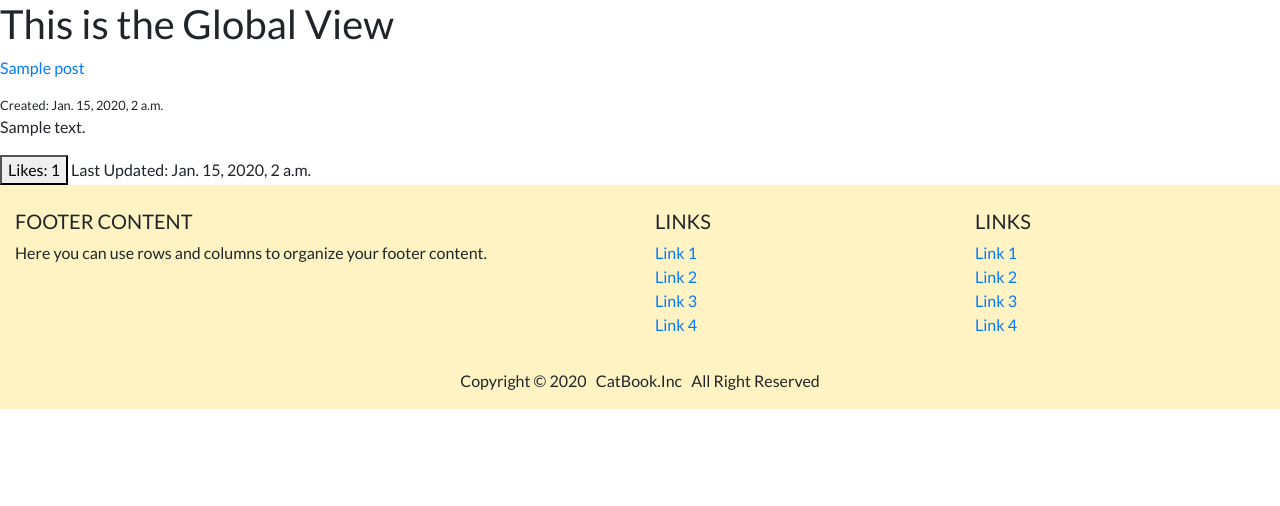
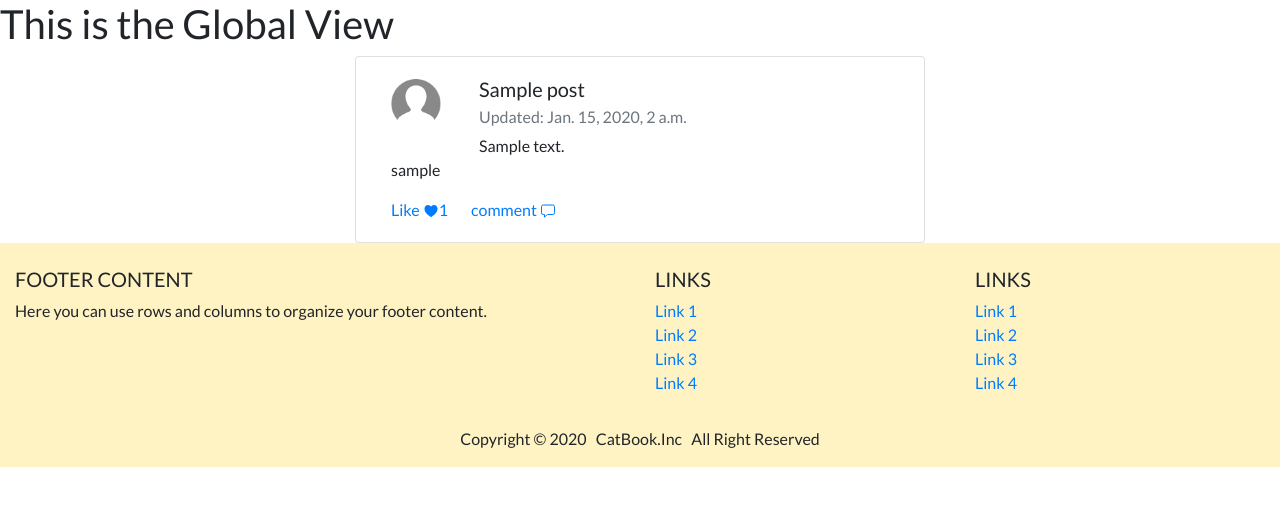
Before and after one commit to amazingshellyyy/catbook, a Django app: page /search/ in a window 1280 px wide. Shown: the part 56-562 px from the top of the page. Run offline with Django 3.2, Linux system fonts and the light colour scheme; tables that the repository leaves empty hold one stand-in row (values such as "Sample post"); some libraries are stand-ins or nearby versions.

Commit message:
addes change for ui and like button

```diff
--- a/main_app/models.py
+++ b/main_app/models.py
@@ -23,9 +23,7 @@ class Post(models.Model):
         print(query)
 
         # Note!!!! Will not return a filtered querySet of both
-        filtered_posts = Post.objects.filter(title__icontains = query) | Post.objects.filter(context__icontains = query) | Post.objects.filter(updateDate__icontains = query)
-
-        filtered_posts = filtered_posts.post_relevent()
+        filtered_posts = (Post.objects.filter(title__icontains = query) | Post.objects.filter(context__icontains = query) | Post.objects.filter(updateDate__icontains = query)).order_by('-updateDate')
 
         # filtered = Post.objects.filter(title__icontains=query, context__icontains=query)
         return filtered_posts
--- a/main_app/static/js/like.js
+++ b/main_app/static/js/like.js
@@ -2,6 +2,7 @@ const handleLikes = () => {
 	event.preventDefault();
 
 	const element = event.target;
+	console.log(element)
 	const id = event.target.getAttribute('data-id');
 	console.log(id);
 
--- a/main_app/templates/global_view.html
+++ b/main_app/templates/global_view.html
@@ -8,7 +8,36 @@
 <h1>This is the Global View</h1>
 <main>
 	{% for post in posts %}
-	<div>
+	<div class="container">
+  <div class="row">
+      <div class="col-sm-3"></div>
+      <div class="card col-sm-6" style="width: 18rem;">
+          <div class="card-body">
+              <div class="row">
+                  <div class="col-sm-2"><img class="profile-img"
+                          src="{% static 'images/user-placeholder.jpg'%}" alt="" style="height:50px;">
+                  </div>
+                  <div class="col-sm-10">
+                      <h5 class="card-title">{{post.title}}</h5>
+                      <h6 class="card-subtitle mb-2 text-muted">Updated: {{post.updateDate}}</h6>
+                      <p class="card-text">{{post.context}}</p>
+                  </div>
+              </div>
+              <p class="card-text">{{post.user.username}}</p>
+              <a href="#" class="card-link like-btn" data-id="{{ post.id }}"> Like <ion-icon name="heart" style="position:relative;top:3px;">
+                </ion-icon>{{post.likes}}</a>
+              <a href="#" class="card-link">comment <ion-icon name="chatbox-outline"
+                      style="position:relative;top:3px;"></ion-icon></a>
+          </div>
+      </div>
+      <div class="col-sm-3"></div>
+  </div>
+  </div>
+	{% endfor %}
+</main>
+{% endblock content %}
+
+<!-- <div>
 		<a href="">
 			<p>{{ post.title }}</p>
 		</a>
@@ -16,7 +45,4 @@
 		<p>{{ post.context }}</p>
 		<button class="like-btn" data-id="{{ post.id}}">Likes: {% if post.likes > 0 %} {{ post.likes }} {% else %} None, ur cat ugly :( {% endif %}</button>
 		<span>Last Updated: {{ post.updateDate }}</span>
-	</div>
-	{% endfor %}
-</main>
-{% endblock content %}
+	</div> -->
```
Also changed, not shown: main_app/migrations/0001_initial.py.
